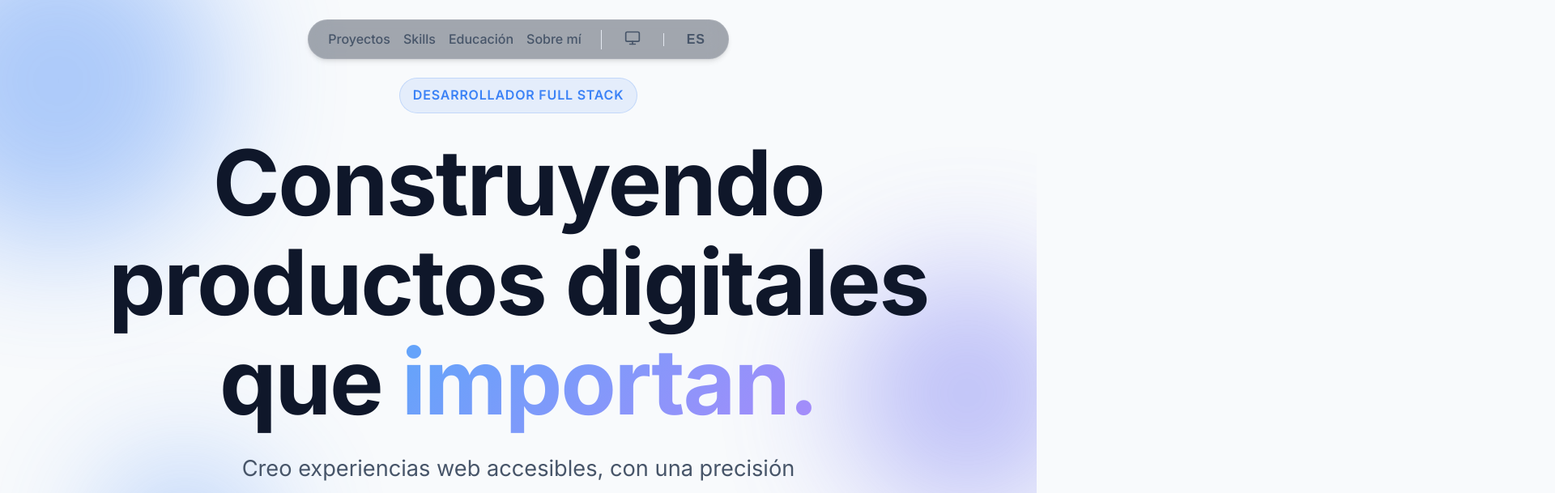
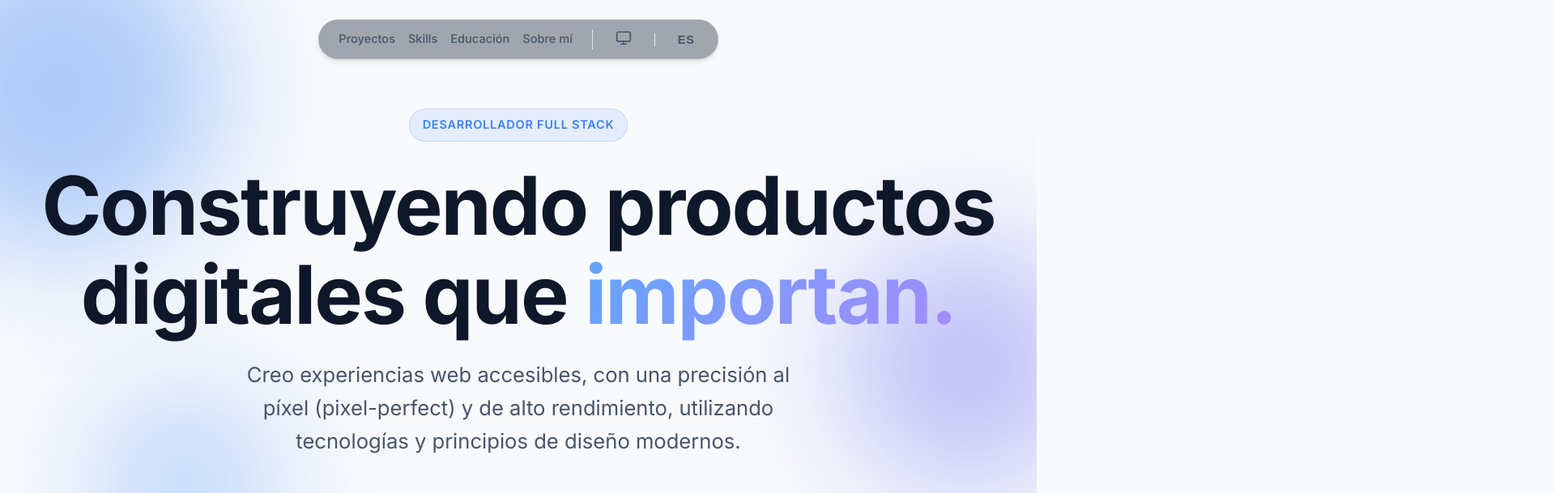
Before and after one commit to Santiagodutr/portafolio, a React (Vite) app: page / in a window 1280 px wide. Shown: the top 609 px of the page at 81% size, 1920 px wide, since content can reach past the window. Built offline with nearby package versions, Linux system fonts and the light colour scheme; a web font is replaced by a local one.

Commit message:
feat: add initial portfolio components for hero, experience, projects, tech stack, navigation, and contact modal with global styling.

```diff
--- a/src/App.css
+++ b/src/App.css
@@ -49,16 +49,16 @@
     sans-serif;
 
   /* Fluid Typography Scale */
-  --text-xs: clamp(0.75rem, 0.7rem + 0.25vw, 0.875rem);
-  --text-sm: clamp(0.875rem, 0.8rem + 0.35vw, 1rem);
-  --text-base: clamp(1rem, 0.95rem + 0.25vw, 1.125rem);
-  --text-lg: clamp(1.125rem, 1rem + 0.5vw, 1.375rem);
-  --text-xl: clamp(1.25rem, 1.1rem + 0.75vw, 1.75rem);
-  --text-2xl: clamp(1.5rem, 1.3rem + 1vw, 2.25rem);
-  --text-3xl: clamp(2rem, 1.7rem + 1.5vw, 3rem);
-  --text-4xl: clamp(2.5rem, 2rem + 2.5vw, 4rem);
-  --text-5xl: clamp(3rem, 2.5rem + 3vw, 5rem);
-  --text-6xl: clamp(4rem, 3rem + 5vw, 7rem);
+  --text-xs: clamp(0.7rem, 0.65rem + 0.2vw, 0.875rem);
+  --text-sm: clamp(0.8rem, 0.75rem + 0.2vw, 1rem);
+  --text-base: clamp(0.9rem, 0.85rem + 0.2vw, 1.125rem);
+  --text-lg: clamp(1rem, 0.9rem + 0.5vw, 1.375rem);
+  --text-xl: clamp(1.125rem, 1rem + 0.75vw, 1.75rem);
+  --text-2xl: clamp(1.25rem, 1.15rem + 1vw, 2.25rem);
+  --text-3xl: clamp(1.5rem, 1.4rem + 1.5vw, 3rem);
+  --text-4xl: clamp(1.75rem, 1.6rem + 2.5vw, 4rem);
+  --text-5xl: clamp(2.25rem, 2rem + 3vw, 5rem);
+  --text-6xl: clamp(2.5rem, 2.25rem + 5vw, 7rem);
 
   /* Spacing Scale (4px/8px base) */
   --space-1: 0.25rem;
@@ -136,6 +136,13 @@ html {
   scroll-behavior: smooth;
   scroll-padding-top: 100px;
   /* offset for fixed navbar */
+  overflow-x: hidden;
+  max-width: 100vw;
+}
+
+#root {
+  overflow-x: hidden;
+  width: 100%;
 }
 
 body {
@@ -446,3 +453,77 @@ p {
 ::-webkit-scrollbar-thumb:hover {
   background: var(--color-accent-lime);
 }
+
+/* ========================================
+   Navbar Responsive Overrides
+   ======================================== */
+.navbar-container {
+  pointer-events: auto;
+  display: flex;
+  align-items: center;
+  gap: var(--space-4);
+  padding: var(--space-2) var(--space-4);
+  background: rgba(30, 41, 59, 0.4);
+  backdrop-filter: blur(12px);
+  -webkit-backdrop-filter: blur(12px);
+  border: 1px solid rgba(255, 255, 255, 0.1);
+  border-radius: 999px;
+  box-shadow: 0 4px 6px -1px rgba(0, 0, 0, 0.1), 0 2px 4px -1px rgba(0, 0, 0, 0.06);
+}
+
+.navbar-links {
+  display: flex;
+  gap: var(--space-3);
+  align-items: center;
+}
+
+.navbar-divider {
+  width: 1px;
+  height: 24px;
+  background: var(--color-border);
+}
+
+.navbar-divider-small {
+  width: 1px;
+  height: 16px;
+  background: var(--color-border);
+}
+
+@media (max-width: 768px) {
+  .navbar-container {
+    padding: var(--space-2) var(--space-3);
+    gap: var(--space-2);
+  }
+
+  .navbar-links {
+    gap: var(--space-2);
+  }
+
+  .navbar-links a {
+    font-size: var(--text-xs) !important;
+  }
+}
+
+@media (max-width: 480px) {
+  .navbar-container {
+    border-radius: var(--border-radius-lg);
+    width: 90%;
+    justify-content: space-around;
+  }
+
+  /* Hide the text links on very small screens or make them smaller */
+  .navbar-links {
+    gap: var(--space-1);
+  }
+
+  .navbar-links a {
+    display: none;
+    /* Alternatively, we can show icons or an ellipsis menu. Hiding them for a cleaner look on tiny screens, or we just let them wrap. Let's make them really small instead of hiding. */
+  }
+
+  .navbar-links a:first-child,
+  .navbar-links a:nth-child(2) {
+    display: block;
+    font-size: 0.7rem !important;
+  }
+}
--- a/src/components/ContactModal.jsx
+++ b/src/components/ContactModal.jsx
@@ -103,14 +103,16 @@ const ContactModal = ({ isOpen, onClose }) => {
                         transition={{ type: 'spring', damping: 25, stiffness: 300 }}
                         style={{
                             position: 'relative',
-                            width: '100%',
+                            width: 'calc(100% - var(--space-4))',
                             maxWidth: '500px',
                             background: 'var(--color-bg-primary)',
                             border: '1px solid rgba(255,255,255,0.1)',
                             borderRadius: 'var(--border-radius-lg)',
                             padding: 'var(--space-6)',
                             boxShadow: '0 20px 40px rgba(0,0,0,0.4)',
-                            zIndex: 1
+                            zIndex: 1,
+                            maxHeight: '90vh',
+                            overflowY: 'auto'
                         }}
                         onClick={e => e.stopPropagation()}
                     >
--- a/src/components/Experience.jsx
+++ b/src/components/Experience.jsx
@@ -1,10 +1,11 @@
+import { useMemo } from 'react';
 import { motion } from 'framer-motion';
 import { useLanguage } from '../context/LanguageContext';
 
 const Experience = () => {
     const { t } = useLanguage();
 
-    const experiences = [
+    const experiences = useMemo(() => [
         {
             id: 1,
             company: t('exp.1.company'),
@@ -18,7 +19,7 @@ const Experience = () => {
             ],
             technologies: ['React', 'Spring Boot', 'PostgreSQL', 'pg_vector', 'AWS', 'WebSockets'],
         }
-    ];
+    ], [t]);
 
     return (
         <section id="experience" className="section">
--- a/src/components/Hero.jsx
+++ b/src/components/Hero.jsx
@@ -1,15 +1,15 @@
 import { motion } from 'framer-motion';
 import { useLanguage } from '../context/LanguageContext';
 
+// Geometric shapes data - subtle floating blobs
+const shapes = [
+  { type: 'circle', size: 400, top: '-10%', left: '-10%', delay: 0 },
+  { type: 'square', size: 300, top: '40%', right: '-5%', delay: 0.2 },
+  { type: 'circle', size: 200, bottom: '10%', left: '10%', delay: 0.4 },
+];
+
 const Hero = () => {
   const { t } = useLanguage();
-
-  // Geometric shapes data - subtle floating blobs
-  const shapes = [
-    { type: 'circle', size: 400, top: '-10%', left: '-10%', delay: 0 },
-    { type: 'square', size: 300, top: '40%', right: '-5%', delay: 0.2 },
-    { type: 'circle', size: 200, bottom: '10%', left: '10%', delay: 0.4 },
-  ];
 
   return (
     <section className="section" style={{
--- a/src/components/Navbar.jsx
+++ b/src/components/Navbar.jsx
@@ -63,21 +63,9 @@ const Navbar = () => {
                 pointerEvents: 'none'
             }}
         >
-            <nav style={{
-                pointerEvents: 'auto',
-                display: 'flex',
-                alignItems: 'center',
-                gap: 'var(--space-4)',
-                padding: 'var(--space-2) var(--space-4)',
-                background: 'rgba(30, 41, 59, 0.4)',
-                backdropFilter: 'blur(12px)',
-                WebkitBackdropFilter: 'blur(12px)',
-                border: '1px solid rgba(255, 255, 255, 0.1)',
-                borderRadius: '999px',
-                boxShadow: '0 4px 6px -1px rgba(0, 0, 0, 0.1), 0 2px 4px -1px rgba(0, 0, 0, 0.06)'
-            }}>
+            <nav className="navbar-container">
                 {/* Navigation Links */}
-                <div style={{ display: 'flex', gap: 'var(--space-3)', alignItems: 'center' }}>
+                <div className="navbar-links">
                     {navLinks.map((link) => (
                         <a
                             key={link.name}
@@ -98,11 +86,7 @@ const Navbar = () => {
                 </div>
 
                 {/* Vertical Divider */}
-                <div style={{
-                    width: '1px',
-                    height: '24px',
-                    background: 'var(--color-border)',
-                }} />
+                <div className="navbar-divider" />
 
                 {/* Theme Toggle Button */}
                 <button
@@ -141,11 +125,7 @@ const Navbar = () => {
                 </button>
 
                 {/* Vertical Divider */}
-                <div style={{
-                    width: '1px',
-                    height: '16px',
-                    background: 'var(--color-border)',
-                }} />
+                <div className="navbar-divider-small" />
 
                 {/* Language Toggle Button */}
                 <button
--- a/src/components/Projects.jsx
+++ b/src/components/Projects.jsx
@@ -1,5 +1,5 @@
 import { motion, AnimatePresence } from 'framer-motion';
-import { useState, useEffect } from 'react';
+import { useState, useEffect, useMemo } from 'react';
 import {
     SiReact,
     SiTypescript,
@@ -28,7 +28,7 @@ const Projects = () => {
     const [isFullscreen, setIsFullscreen] = useState(false);
     const [galleryTheme, setGalleryTheme] = useState('dark'); // 'dark' | 'light'
 
-    const projects = [
+    const projects = useMemo(() => [
         {
             id: 1,
             title: t('projects.1.title'),
@@ -190,7 +190,7 @@ const Projects = () => {
             ],
             githubLink: 'https://github.com/Santiagodutr/Club-Management-System'
         }
-    ];
+    ], [t]);
 
     const openModal = (index) => {
         setActiveIndex(index);
--- a/src/components/TechStack.jsx
+++ b/src/components/TechStack.jsx
@@ -44,7 +44,8 @@ const TechStack = () => {
             borderBottom: '1px solid rgba(255,255,255,0.05)',
             display: 'flex',
             alignItems: 'center',
-            minHeight: '120px'
+            minHeight: '120px',
+            overflow: 'hidden'
         }}>
             {/* Gradient Masks for Fade Effect */}
             <div style={{
```
